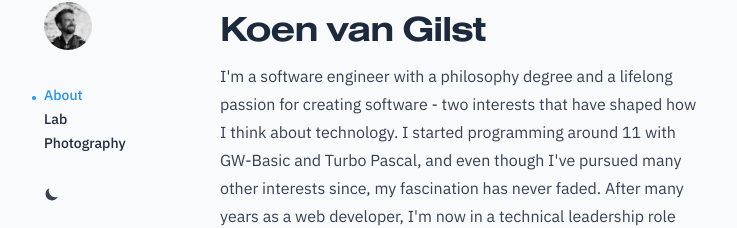
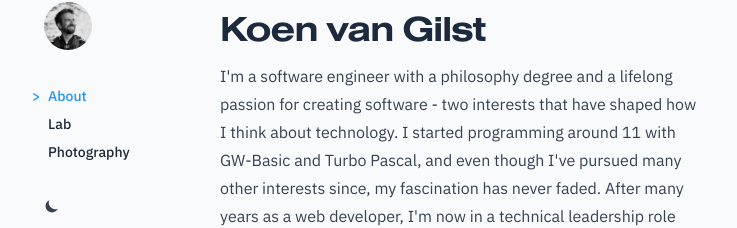
Before and after one commit to vnglst/koenvangilst.nl, a Next.js app: page / in a window 1280 px wide. Shown: the part 126-354 px from the top of the page, without its empty margins (196-933 px from the left). Built offline with nearby package versions, Linux system fonts and the light colour scheme.

Commit message:
add blinking > as active route indicator

```diff
--- a/components/layout/Header.tsx
+++ b/components/layout/Header.tsx
@@ -78,12 +78,15 @@ export function Header() {
                 onClick={() => setMobileMenuOpen(false)}
                 aria-current={isActive(item.href) ? 'page' : undefined}
                 className={cx(
-                  'block px-4 py-3 text-base font-medium transition-colors',
+                  'flex items-center px-4 py-3 text-base font-medium transition-colors',
                   isActive(item.href)
                     ? 'text-primary dark:text-primary bg-gray-50 dark:bg-gray-900'
                     : 'text-gray-700 hover:bg-gray-50 dark:text-gray-300 dark:hover:bg-gray-900'
                 )}
               >
+                <span className={cx('mr-2 w-2', isActive(item.href) ? 'animate-blink text-primary' : 'invisible')}>
+                  &gt;
+                </span>
                 {item.label}
               </Link>
             ))}
--- a/components/layout/Sidebar.tsx
+++ b/components/layout/Sidebar.tsx
@@ -51,13 +51,15 @@ export function Sidebar() {
                     href={item.href}
                     aria-current={isActive(item.href) ? 'page' : undefined}
                     className={cx(
-                      'py-1 text-sm font-medium whitespace-nowrap transition-opacity pl-3',
-                      'before:mr-2 before:inline-block before:h-1 before:w-1 before:rounded-full before:transition-opacity',
+                      'flex items-center py-1 pl-3 text-sm font-medium whitespace-nowrap transition-opacity',
                       isActive(item.href)
-                        ? 'text-primary dark:text-primary before:bg-primary before:opacity-100'
-                        : 'text-gray-800 before:opacity-0 hover:opacity-70 dark:text-gray-300'
+                        ? 'text-primary dark:text-primary'
+                        : 'text-gray-800 hover:opacity-70 dark:text-gray-300'
                     )}
                   >
+                    <span className={cx('mr-2 w-2', isActive(item.href) ? 'animate-blink text-primary' : 'invisible')}>
+                      &gt;
+                    </span>
                     {item.label}
                   </Link>
                 </li>
--- a/styles/global.css
+++ b/styles/global.css
@@ -76,6 +76,20 @@ input[type='email'] {
   appearance: none;
 }
 
+@keyframes blink {
+  0%,
+  100% {
+    opacity: 1;
+  }
+  50% {
+    opacity: 0;
+  }
+}
+
+.animate-blink {
+  animation: blink 1s step-end infinite;
+}
+
 /* Always show scrollbar to prevent layout shift */
 html {
   overflow-y: scroll;
```
